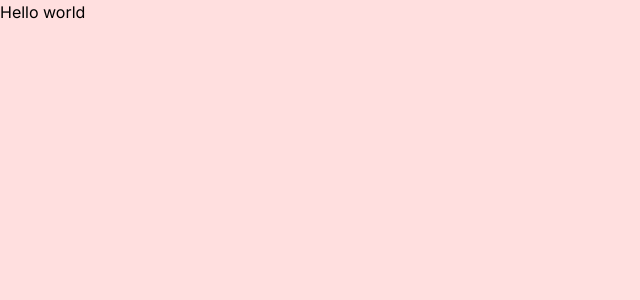
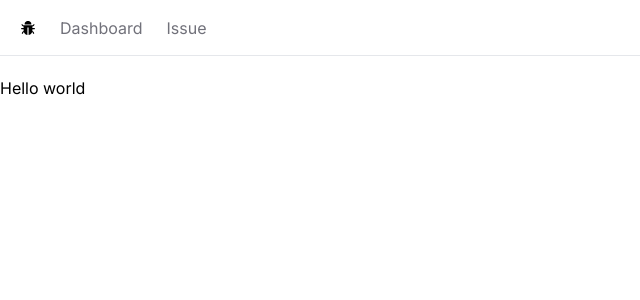
Before and after one commit to Youress/issue-tracker, a Next.js app: page / in a window 1280 px wide. Shown: the top 300 px of the page, without its empty margins (0-640 px from the left). Built offline with nearby package versions, Linux system fonts and the light colour scheme.

Commit message:
Build the Navbar

```diff
--- /dev/null
+++ b/app/NavBar.tsx
@@ -0,0 +1,31 @@
+import Link from "next/link";
+import React from "react";
+import { AiFillBug } from "react-icons/ai";
+
+const NavBar = () => {
+  const links = [
+    { label: "Dashboard", href: "/" },
+    { label: "Issue", href: "/issue" },
+  ];
+  return (
+    <nav className="flex space-x-6 border-b mb-5 px-5 h-14 items-center">
+      <Link href="/">
+        <AiFillBug />
+      </Link>
+      <ul className="flex space-x-6">
+        {links.map((link) => (
+          <Link
+            key={link.href}
+            className="text-zinc-500 hover:text-zinc-800 transition-colors "
+            href={link.href}
+          >
+            {link.label}
+          </Link>
+        ))}
+
+      </ul>
+    </nav>
+  );
+};
+
+export default NavBar;
--- a/app/globals.css
+++ b/app/globals.css
@@ -16,5 +16,4 @@
 
 body {
   color: rgb(var(--foreground-rgb));
-  background: rgb(255, 223, 223)
 }
--- a/app/layout.tsx
+++ b/app/layout.tsx
@@ -1,6 +1,7 @@
 import './globals.css'
 import type { Metadata } from 'next'
 import { Inter } from 'next/font/google'
+import NavBar from './NavBar'
 
 const inter = Inter({ subsets: ['latin'] })
 
@@ -16,7 +17,10 @@ export default function RootLayout({
 }) {
   return (
     <html lang="en">
-      <body className={inter.className}>{children}</body>
+      <body className={inter.className}>
+        <NavBar/>
+        <main>{children}</main>
+        </body>
     </html>
   )
 }
--- a/package.json
+++ b/package.json
@@ -19,6 +19,7 @@
     "postcss": "8.4.39",
     "react": "18.3.1",
     "react-dom": "18.3.1",
+    "react-icons": "^5.2.1",
     "tailwindcss": "3.4.4",
     "typescript": "5.5.3"
   }
```
Also changed, not shown: 1 other file (tests, documents, lock files or other folders).
